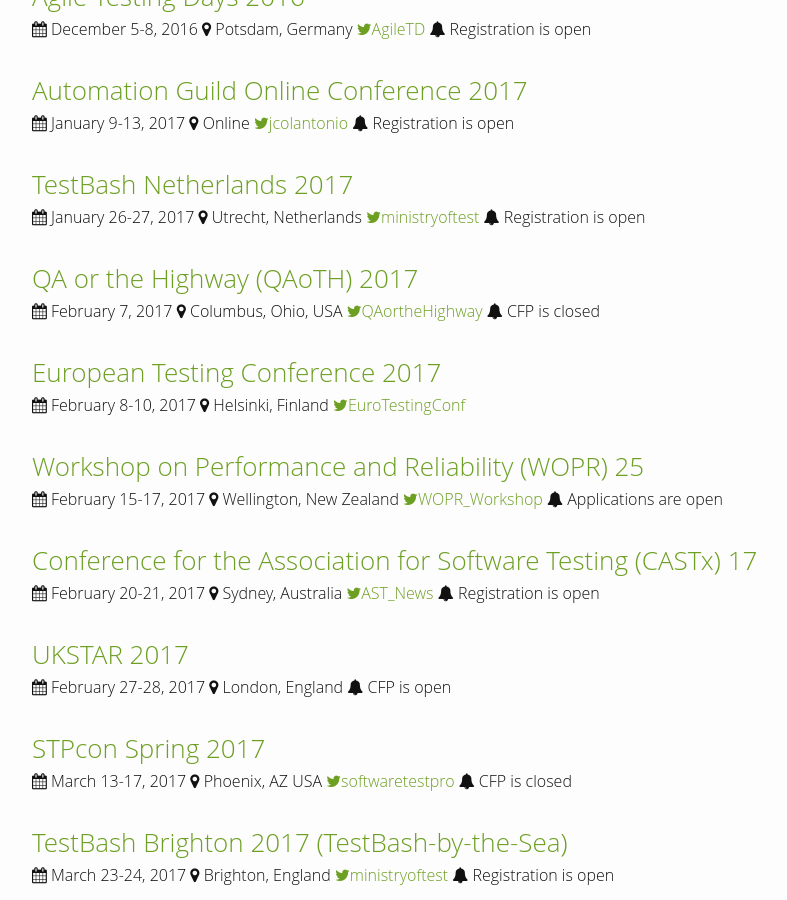
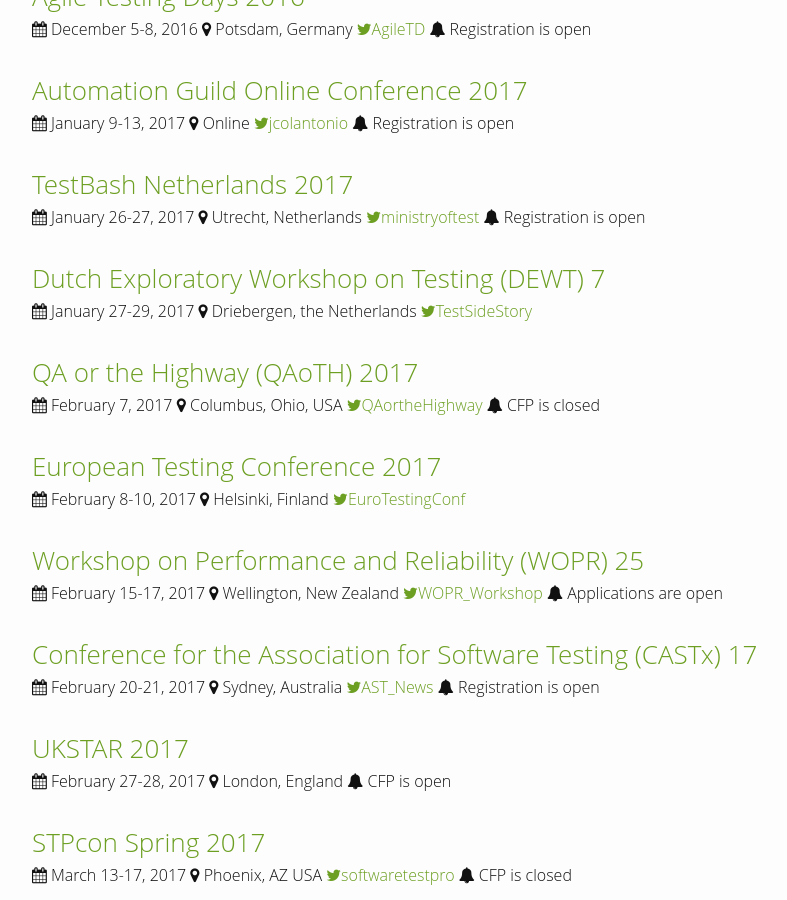
Before and after one commit to TestingConferences/testingconferences.github.io, a Jekyll site: the page built from index.html, in a window 1280 px wide and 900 px high, scrolled down 649 px. Shown: the whole window, without its empty margins (238-1025 px from the left). Built offline with Jekyll 4.4.1, drawn with Linux system fonts in a browser that asks for light colours.

Commit message:
Added DEWT 7

```diff
--- a/_data/current.yml
+++ b/_data/current.yml
@@ -48,6 +48,12 @@
   url: http://www.ministryoftesting.com/training-events/testbash-netherlands-2017/
   twitter: ministryoftest
   status: Registration is open
+
+- name: Dutch Exploratory Workshop on Testing (DEWT) 7
+  location: Driebergen, the Netherlands
+  dates: "January 27-29, 2017"
+  url: https://dewt.wordpress.com/category/dewt7/
+  twitter: TestSideStory
 
 - name: QA or the Highway (QAoTH) 2017
   location: Columbus, Ohio, USA
```
